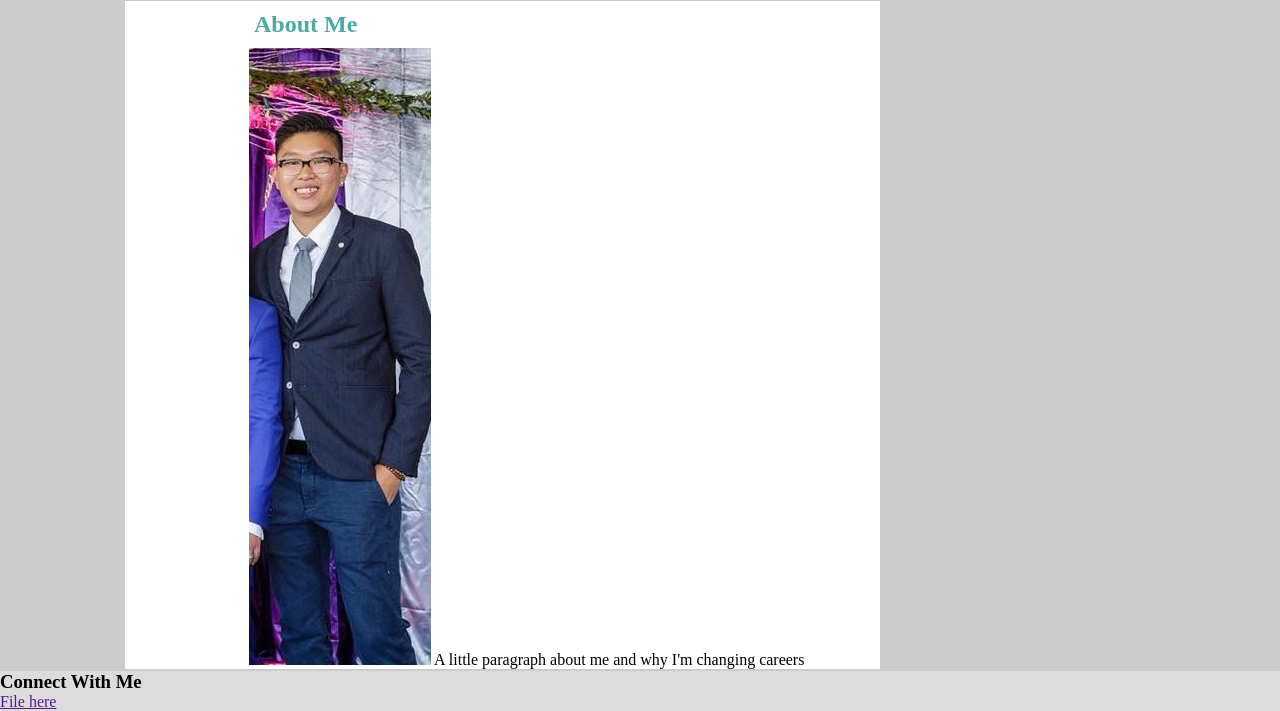
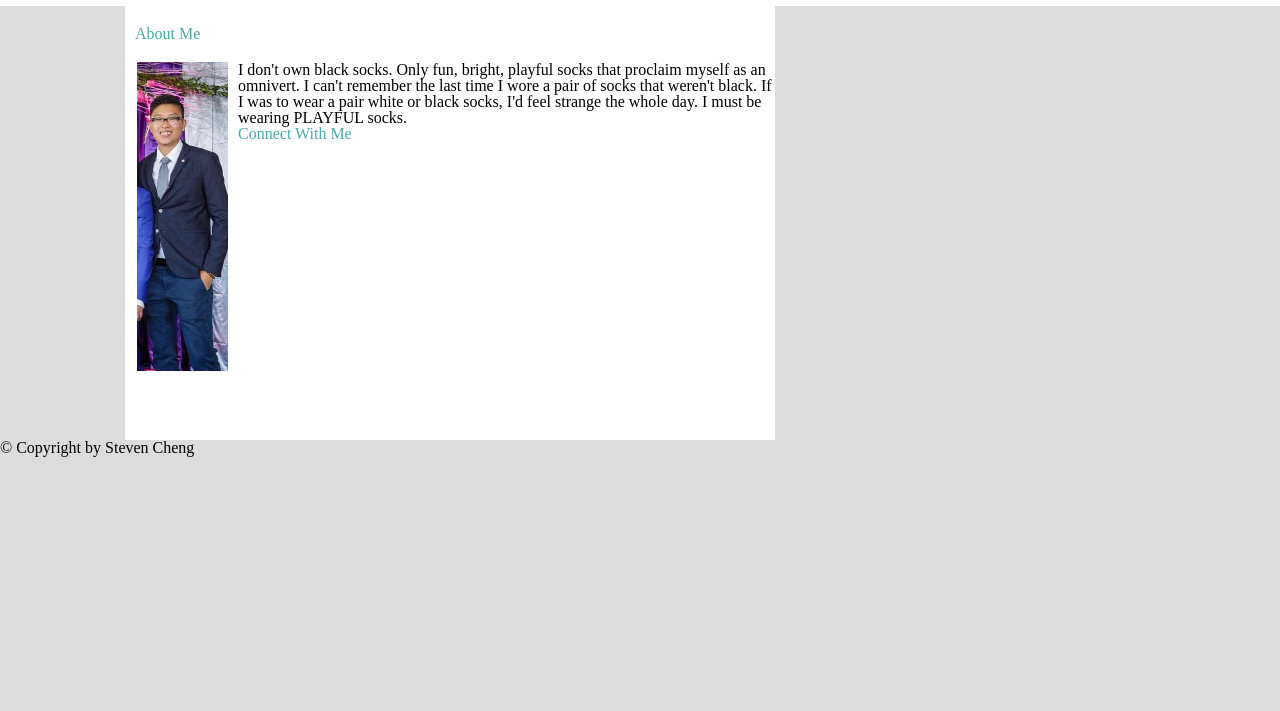
Before and after one commit to WslyStvnChng/Basic_Portfolio, a plain HTML site: page index.html in a window 1280 px wide. Shown: the part 94-805 px from the top of the page. Drawn offline with Linux system fonts and the light colour scheme; files that its build step writes are made by us from their sources.

Commit message:
november 13th edit

```diff
--- a/assets/css/style.css
+++ b/assets/css/style.css
@@ -18,14 +18,33 @@ h1 {
 
 h2 {
   color: #4aaaa5;
-  padding-top: 10px;
-  padding-bottom: 10px;
-  margin-left: 129px;
+  padding-top: 20px;
+  padding-left: 6px;
+  padding-bottom: 20px;
+  margin-left: 4px;
+/*  border-bottom-style: solid;
+*/  border-bottom-color: lightgrey;
+}
+
+h3 {
+  color: #4aaaa5;
 }
 
 img {
-  margin-left: 124px
+  margin-left: 12px;
+  float: left;
+  margin-right: 10px;
+  width: 14%;
+  height: auto;
 }
+
+.maindiv {
+  height: 62%;
+  width: 650px;
+  margin-left: 125px;
+  background: white;
+}
+
 
 #name {
   background: #4aaaa5;
@@ -36,12 +55,13 @@ img {
 
 #nav ul {
   width: 100%;
-  height: 90px;
+  height: 100px;
   background: #ffffff;
   line-height: 90px;
   color: #777777;
   border-bottom-style: solid;
   border-bottom-color: #cccccc;
+  margin: 0px;
 }
 
 #nav ul a {
@@ -49,6 +69,7 @@ img {
   font-size: 18px;
   text-decoration: none;
   color: darkgray;
+  margin-right: 40px;
 }
 
 #nav ul li {
@@ -75,13 +96,50 @@ img {
 
 #menu li {
   margin-top: 0px;
+  margin-left: 20px;
 }
 
-#left_left {
+/*#left_left {
   border-style: solid;
   border-width: 2px 10px;
   border-color: #cccccc;
   border-left-width: 125px;
   border-right-width: 400px;
+  border-top-width: 35px;
+  border-bottom-width: 110px;
   background: #ffffff;
+  overflow: auto;
+  display: inline;*/
 }
+#paragraph {
+  margin-left: 10px;
+  width: 300px;
+  float: left;
+}
+
+.clearfix {
+  content: "";
+  display: block;
+
+}
+
+/*#right_right {
+  position: absolute;
+  left: 1000px;
+  top: 120px;
+  border: solid;
+  height: 105px;*/
+}
+#img1 {
+  float: left;
+  margin: 10px;
+  height: 250px;
+  width: 250px;
+}
+
+#footer {
+  bottom: 1000px;
+}
+
+
+}
--- a/index.html
+++ b/index.html
@@ -3,6 +3,7 @@
 <head>
 	<meta charset="UTF-8">
 	<title>Portfolio Assignment</title>
+	<link rel="stylesheet" href="./css/reset.css/reset.css">
 	<link rel="stylesheet" type="text/css" href="./assets/css/style.css">
 </head>
 
@@ -21,26 +22,26 @@
 		</ul>
 		</div>
 
-	<div>
+	<div class="maindiv">
 		<div id="left_left", class="about_me">
 			<h2>About Me</h2>
+	<!--This is a picture of the profile to stand me out -->
 
+			<img class="img1" src="./assets/images/picture_000.jpg">
 
-	<!--This is a picture of the profile to stand me out -->
-			<p>
-				<img src="./assets/images/picture_000.jpg" />
-
-				A little paragraph about me and why I'm changing careers
+			<p id="paragraph">I don't own black socks. Only fun, bright, playful socks that proclaim myself as an omnivert. I can't remember the last time I wore a pair of socks that weren't black. If I was to wear a pair white or black socks, I'd feel strange the whole day. I must be wearing PLAYFUL socks.
+			</p>
 			</p>
 		</div>
 
+		<div class="right_right", id="social_links">
+				<h3 id="clearfix">Connect With Me</h3>
+		<br>
+		</div>
+	</div>
+	<div id="footer">
+	<p>© Copyright by Steven Cheng </p>
+</div>
 
-	<div id="right_right", class="social_links">
-		</div>
-			<h3>Connect With Me</h3>
-		<ul>
-			<li><a href="">File here</a></li>
-		</ul>
-	</div>
 </body>
 </html>
```
Also changed, not shown: 2 other files.
